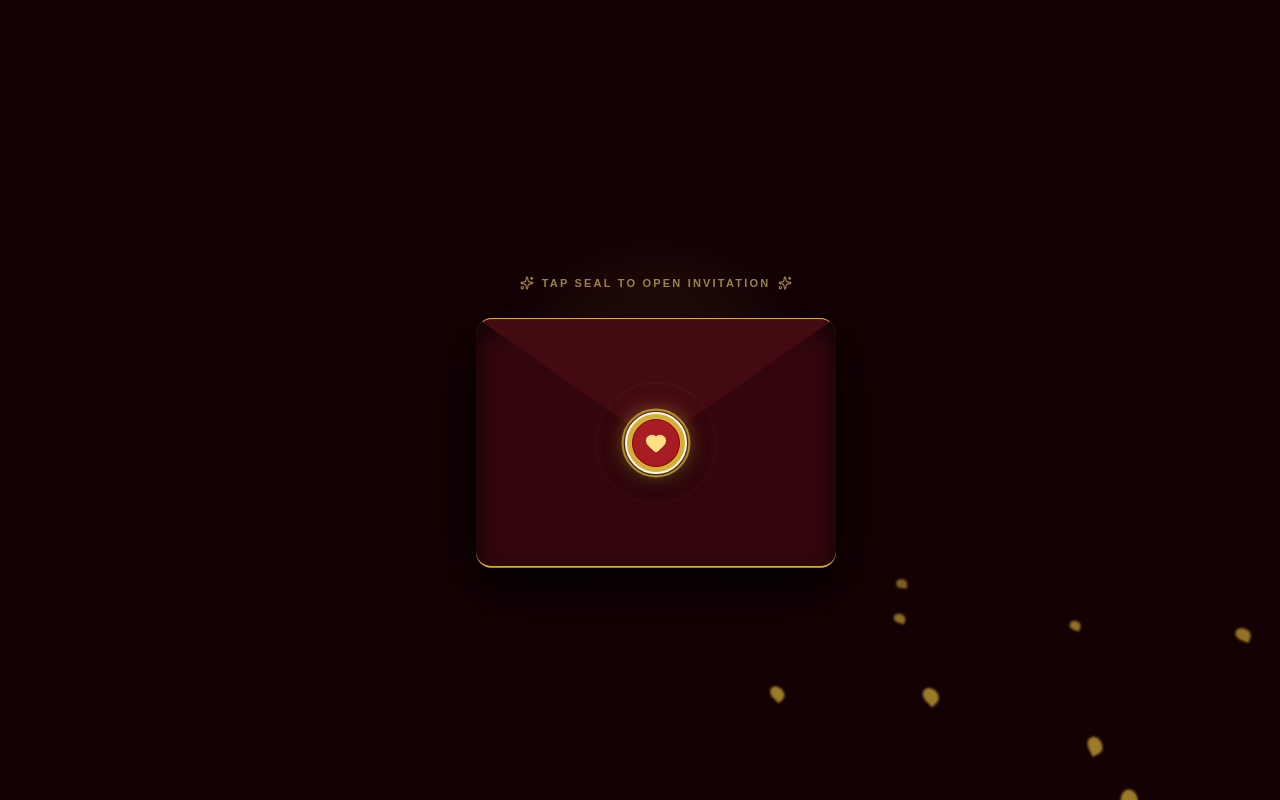
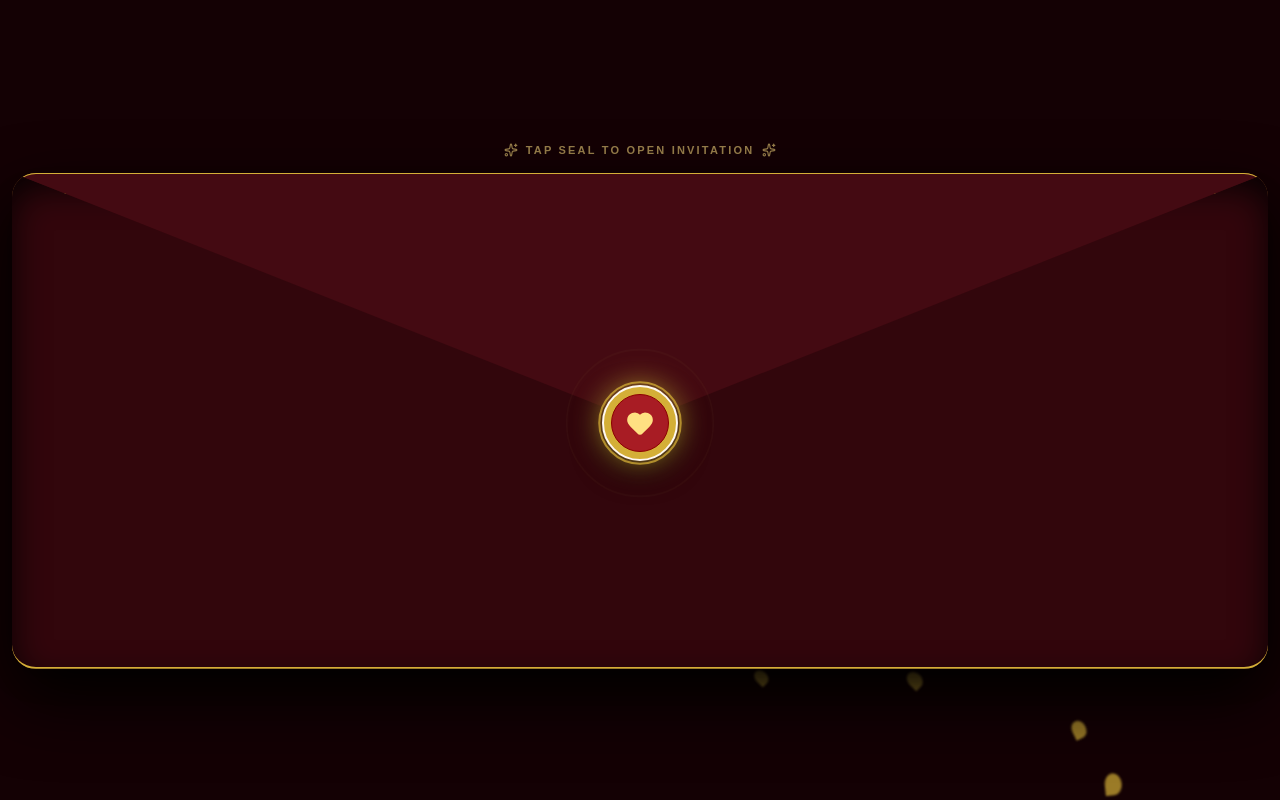
Before and after one commit to sayhaarsh1101/Wedding-invitation, a Next.js app: page / in a window 1280 px wide. Built offline with nearby package versions, Linux system fonts and the light colour scheme; a web font is replaced by a local one.

Commit message:
added 3d envelope rendering

```diff
--- a/app/page.tsx
+++ b/app/page.tsx
@@ -23,7 +23,6 @@ export default function WeddingInvitation() {
   const [petals, setPetals] = useState<Petal[]>([]);
   const audioRef = useRef<HTMLAudioElement | null>(null);
 
-  // Generate petals strictly on client mount to eliminate SSR hydration errors
   useEffect(() => {
     const generatedPetals: Petal[] = Array.from({ length: 15 }).map((_, i) => ({
       id: i,
@@ -147,7 +146,8 @@ export default function WeddingInvitation() {
               alignItems: 'center',
               justifyContent: 'center',
               backgroundColor: '#140104',
-              padding: '16px',
+              padding: '0 12px',
+              boxSizing: 'border-box',
               overflow: 'hidden'
             }}
           >
@@ -188,8 +188,8 @@ export default function WeddingInvitation() {
               transition={{ repeat: Infinity, duration: 4, ease: 'easeInOut' }}
               style={{
                 position: 'absolute',
-                width: '320px',
-                height: '320px',
+                width: '400px',
+                height: '400px',
                 borderRadius: '9999px',
                 background: 'radial-gradient(circle, rgba(212,175,55,0.4) 0%, rgba(212,175,55,0) 70%)',
                 pointerEvents: 'none',
@@ -202,7 +202,7 @@ export default function WeddingInvitation() {
               animate={{ opacity: isOpeningAnimation ? 0 : [0.5, 1, 0.5], y: isOpeningAnimation ? -10 : 0 }}
               transition={{ repeat: Infinity, duration: 1.8 }}
               style={{
-                marginBottom: '28px',
+                marginBottom: '16px',
                 display: 'flex',
                 alignItems: 'center',
                 gap: '8px',
@@ -217,17 +217,26 @@ export default function WeddingInvitation() {
               <Sparkles size={14} /> Tap Seal To Open Invitation <Sparkles size={14} />
             </motion.p>
 
-            {/* 3D Envelope Container */}
+            {/* FULL SCREEN COVERAGE 3D ENVELOPE */}
+            <div
+              style={{
+                width: '100%',
+                display: 'flex',
+                justifyContent: 'center',
+                alignItems: 'center',
+                zIndex: 10
+              }}
+            >
               <div
                 onClick={handleOpenEnvelope}
                 style={{
                   position: 'relative',
                   width: '100%',
-                maxWidth: '360px',
-                height: '250px',
+                  height: '62vh', /* Fills full height of modern phones nicely like the reference video */
+                  minHeight: '420px',
+                  maxHeight: '560px',
                   cursor: 'pointer',
-                perspective: '1000px',
-                zIndex: 10
+                  perspective: '1200px'
                 }}
               >
                 {/* Back Shell of Envelope */}
@@ -235,18 +244,18 @@ export default function WeddingInvitation() {
                   style={{
                     position: 'absolute',
                     inset: 0,
-                  borderRadius: '16px',
+                    borderRadius: '24px',
                     backgroundColor: '#3a080f',
-                  border: '1px solid rgba(212, 175, 55, 0.5)',
-                  boxShadow: '0 20px 50px rgba(0, 0, 0, 0.9), inset 0 0 15px rgba(212, 175, 55, 0.15)'
+                    border: '1.5px solid rgba(212, 175, 55, 0.6)',
+                    boxShadow: '0 30px 70px rgba(0, 0, 0, 0.95), inset 0 0 25px rgba(212, 175, 55, 0.2)'
                   }}
                 />
 
-              {/* Inside Invitation Card (Slides Up) */}
+                {/* Inside Invitation Card */}
                 <motion.div
                   initial={{ y: 0, scale: 1 }}
                   animate={{
-                  y: isOpeningAnimation ? -130 : 0,
+                    y: isOpeningAnimation ? -200 : 0,
                     scale: isOpeningAnimation ? 1.05 : 1
                   }}
                   transition={{ duration: 0.8, ease: 'easeInOut', delay: 0.2 }}
@@ -254,28 +263,28 @@ export default function WeddingInvitation() {
                     position: 'absolute',
                     left: '16px',
                     right: '16px',
-                  top: '16px',
-                  bottom: '16px',
+                    top: '20px',
+                    bottom: '20px',
                     zIndex: 10,
-                  borderRadius: '12px',
-                  border: '1px solid #d4af37',
+                    borderRadius: '16px',
+                    border: '1.5px solid #d4af37',
                     backgroundColor: '#2b040a',
-                  padding: '20px',
+                    padding: '24px',
                     textAlign: 'center',
                     display: 'flex',
                     flexDirection: 'column',
                     alignItems: 'center',
                     justifyContent: 'center',
-                  boxShadow: '0 10px 25px rgba(0, 0, 0, 0.6)'
+                    boxShadow: '0 15px 35px rgba(0, 0, 0, 0.8)'
                   }}
                 >
-                <span style={{ fontSize: '10px', textTransform: 'uppercase', letterSpacing: '0.2em', color: '#d4af37' }}>
+                  <span style={{ fontSize: '12px', textTransform: 'uppercase', letterSpacing: '0.25em', color: '#d4af37', fontWeight: 600 }}>
                     Shubh Vivah
                   </span>
-                <h2 style={{ margin: '8px 0 4px 0', fontSize: '26px', fontWeight: 'bold', color: '#ffe082', fontFamily: 'serif' }}>
+                  <h2 style={{ margin: '14px 0 8px 0', fontSize: '36px', fontWeight: 'bold', color: '#ffe082', fontFamily: 'serif', letterSpacing: '0.02em' }}>
                     Harsh &amp; Rutbi
                   </h2>
-                <p style={{ margin: 0, fontSize: '11px', color: '#fecdd3', letterSpacing: '0.15em' }}>
+                  <p style={{ margin: 0, fontSize: '13px', color: '#fecdd3', letterSpacing: '0.2em', fontWeight: 500 }}>
                     DECEMBER 9, 2026
                   </p>
                 </motion.div>
@@ -287,15 +296,15 @@ export default function WeddingInvitation() {
                     inset: 0,
                     zIndex: 20,
                     pointerEvents: 'none',
-                  borderRadius: '16px',
+                    borderRadius: '24px',
                     backgroundColor: '#32060c',
                     clipPath: 'polygon(0% 0%, 0% 100%, 100% 100%, 100% 0%, 50% 50%)',
                     borderBottom: '2px solid #d4af37',
-                  boxShadow: 'inset 0 10px 25px rgba(0,0,0,0.7)'
+                    boxShadow: 'inset 0 15px 35px rgba(0,0,0,0.85)'
                   }}
                 />
 
-              {/* Top Flap (Flips Open vertically) */}
+                {/* Top Flap */}
                 <motion.div
                   initial={{ rotateX: 0 }}
                   animate={{ rotateX: isOpeningAnimation ? 180 : 0 }}
@@ -305,7 +314,7 @@ export default function WeddingInvitation() {
                     top: 0,
                     left: 0,
                     right: 0,
-                  height: '125px',
+                    height: '50%',
                     zIndex: 30,
                     transformOrigin: 'top center',
                     pointerEvents: 'none'
@@ -315,39 +324,47 @@ export default function WeddingInvitation() {
                     style={{
                       width: '100%',
                       height: '100%',
-                    borderTopLeftRadius: '16px',
-                    borderTopRightRadius: '16px',
+                      borderTopLeftRadius: '24px',
+                      borderTopRightRadius: '24px',
                       backgroundColor: '#440a12',
-                    borderTop: '1px solid #d4af37',
+                      borderTop: '1.5px solid #d4af37',
                       clipPath: 'polygon(0% 0%, 100% 0%, 50% 100%)'
                     }}
                   />
                 </motion.div>
 
-              {/* WAX SEAL WITH PULSING RIPPLE RINGS */}
+                {/* PERFECTLY CENTERED ROYAL WAX SEAL */}
+                <div
+                  style={{
+                    position: 'absolute',
+                    top: '50%',
+                    left: '0',
+                    right: '0',
+                    display: 'flex',
+                    justifyContent: 'center',
+                    alignItems: 'center',
+                    zIndex: 40,
+                    pointerEvents: 'none'
+                  }}
+                >
                   <motion.div
-                initial={{ x: '-50%', y: '-50%' }}
                     animate={{
-                  x: '-50%',
-                  y: '-50%',
                       scale: isOpeningAnimation ? [1, 1.25, 0] : 1,
                       opacity: isOpeningAnimation ? 0 : 1
                     }}
                     transition={{ duration: 0.4 }}
                     style={{
-                  position: 'absolute',
-                  top: '125px',
-                  left: '50%',
-                  zIndex: 40,
-                  width: '58px',
-                  height: '58px',
+                      width: '72px',
+                      height: '72px',
+                      marginTop: '-36px',
                       borderRadius: '9999px',
                       backgroundColor: '#d4af37',
                       display: 'flex',
                       alignItems: 'center',
                       justifyContent: 'center',
-                  boxShadow: '0 0 20px rgba(212, 175, 55, 0.6), 0 10px 20px rgba(0,0,0,0.6)',
-                  border: '2px solid #fff8f0'
+                      boxShadow: '0 0 30px rgba(212, 175, 55, 0.8), 0 10px 30px rgba(0,0,0,0.9)',
+                      border: '2px solid #fff8f0',
+                      position: 'relative'
                     }}
                   >
                     {/* Concentric Pulse Ring 1 */}
@@ -382,8 +399,8 @@ export default function WeddingInvitation() {
 
                     <div
                       style={{
-                    width: '46px',
-                    height: '46px',
+                        width: '56px',
+                        height: '56px',
                         borderRadius: '9999px',
                         backgroundColor: '#a81c24',
                         border: '1px solid #8B0000',
@@ -393,9 +410,11 @@ export default function WeddingInvitation() {
                         color: '#ffe082'
                       }}
                     >
-                  <Heart size={22} fill="#ffe082" />
+                      <Heart size={28} fill="#ffe082" />
                     </div>
                   </motion.div>
+                </div>
+              </div>
             </div>
           </motion.div>
         )}
```
Lines whose indentation alone changed are shown as unchanged.
